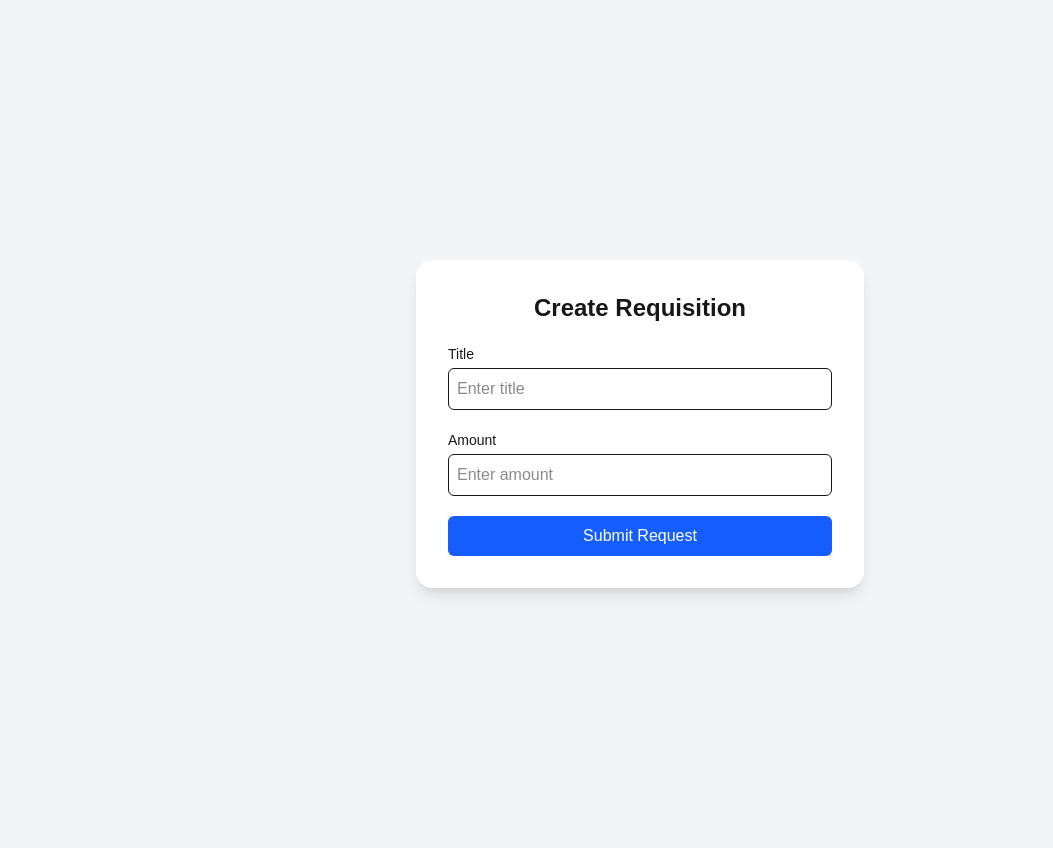
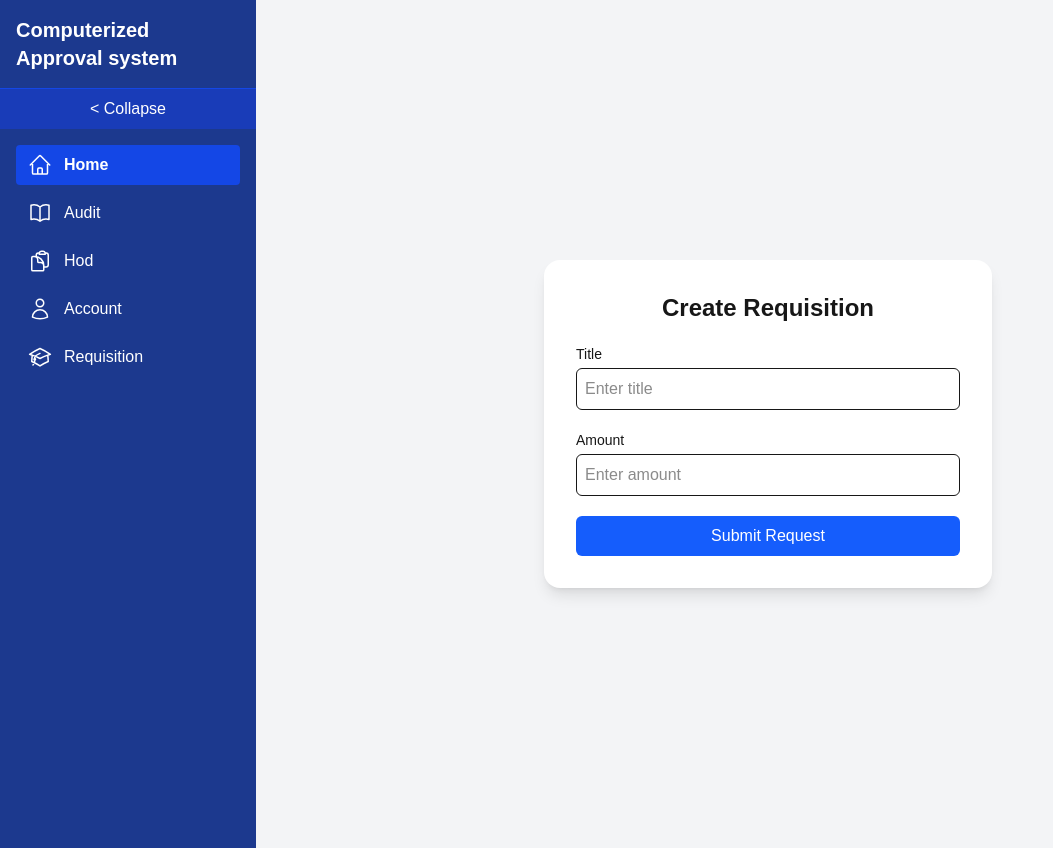
Before and after one commit to Alqomory01/approval-frontend, a Next.js app: page / in a window 1280 px wide. Shown: the whole page, without its empty margins (0-1053 px from the left). Built offline with nearby package versions, Linux system fonts and the light colour scheme.

Commit message:
front page

```diff
--- a/app/layout.tsx
+++ b/app/layout.tsx
@@ -1,7 +1,7 @@
 import type { Metadata } from "next";
 import { Geist, Geist_Mono } from "next/font/google";
 import "./globals.css";
-// import Sidebar from "./components/Sidebar";
+import Sidebar from "./components/Sidebar";
 
 const geistSans = Geist({
   variable: "--font-geist-sans",
@@ -30,7 +30,7 @@ export default function RootLayout({
     >
       <body className="min-h-full flex flex-col">
         <div className="flex flex-1">
-      {/* <Sidebar/> */}
+      <Sidebar/>
         <main className="flex-1 p-6 bg-gray-100">{children}</main>
         </div>
         </body>
```
